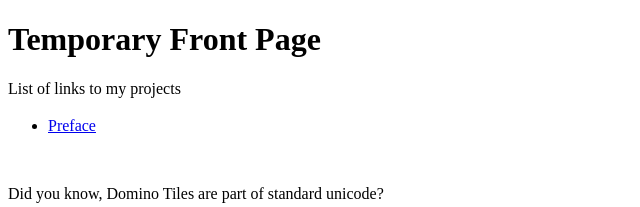
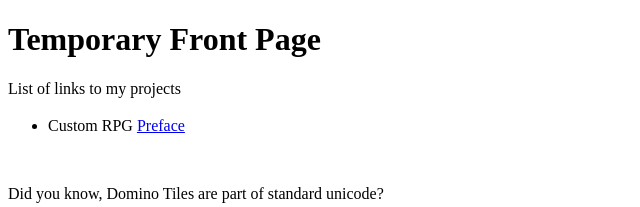
Before and after one commit to Ursa-Frank/ursa-frank.github.io, a plain HTML site: page index.html in a window 1280 px wide. Shown: the top 207 px of the page, without its empty margins (0-640 px from the left). Drawn offline with Linux system fonts and the light colour scheme.

Commit message:
Update index.html

```diff
--- a/index.html
+++ b/index.html
@@ -10,10 +10,11 @@
   <p>List of links to my projects</p>
   <h3></h3>
   <ul>
-    <li><a href=https://ursa-frank.github.io/rpg/preface.html>Preface</a></li>
+    <li>Custom RPG <a href=https://ursa-frank.github.io/rpg/preface.html>Preface</a></li>
   </ul>
   </br>
   <p>Did you know, Domino Tiles are part of standard unicode?</p>
+  <div style="font-size:16px;">
     <p>🀰 🁢</p>
     <p>🀱 🀲 🀳 🀴 🀵 🀶 🀷 🁣🁤🁥🁦🁧🁨🁩</p>
     <p>🀸 🀹 🀺 🀻 🀼 🀽 🀾 🁪🁫🁬🁭🁮🁯🁰</p>
@@ -22,5 +23,6 @@
     <p>🁍 🁎 🁏 🁐 🁑 🁒 🁓 🁿🂀🂁🂂🂃🂄🂅</p>
     <p>🁔 🁕 🁖 🁗 🁘 🁙 🁚 🂆🂇🂈🂉🂊🂋🂌</p>
     <p>🁛 🁜 🁝 🁞 🁟 🁠 🁡 🂍🂎🂏🂐🂑🂒🂓</p>
+  </div>
   </body>
 </html>
```
Lines whose indentation alone changed are shown as unchanged.
